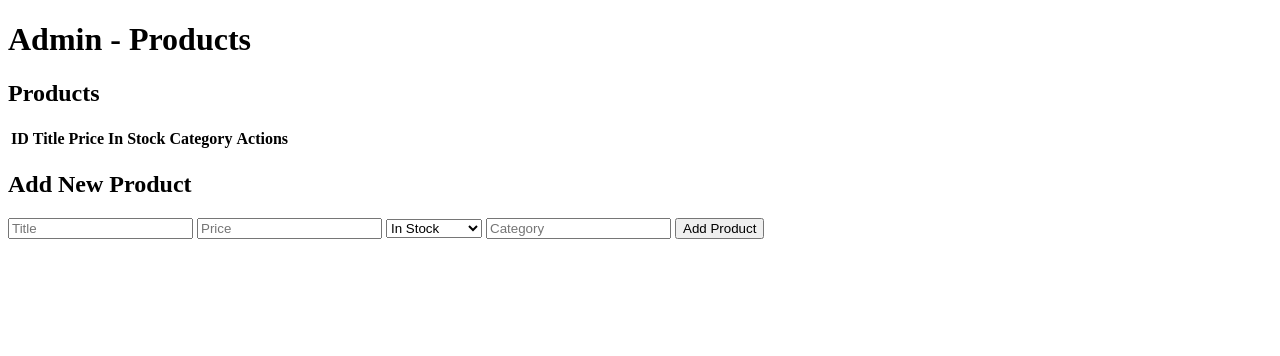
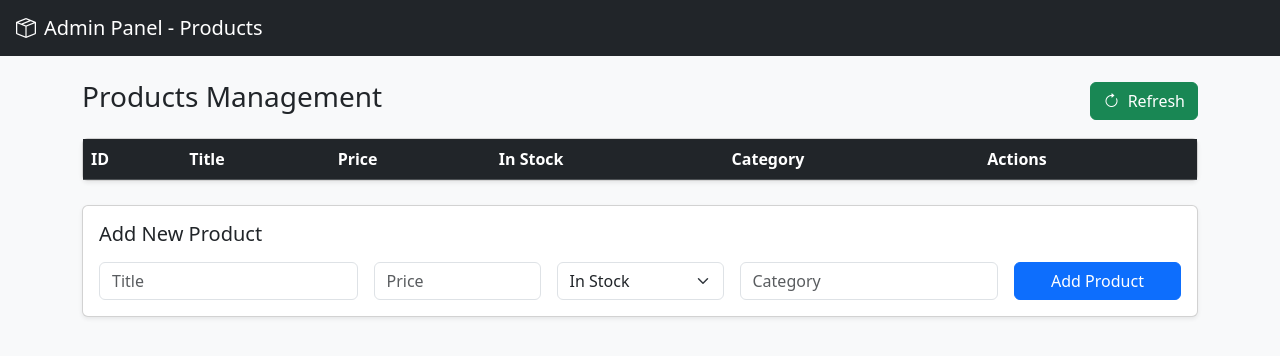
Before and after one commit to Mortezaahm/ecommerce-backend-project, a website: page Frontend/pages/admin-product.html in a window 1280 px wide. Drawn offline with nearby package versions, Linux system fonts and the light colour scheme; no server answers; sample sign-in values are in the browser's storage.

Commit message:
modify admin panel design

```diff
--- a/Frontend/pages/admin-product.html
+++ b/Frontend/pages/admin-product.html
@@ -1,21 +1,49 @@
-<!-- pages/admin-products.html -->
 <!doctype html>
 <html lang="sv">
   <head>
     <meta charset="UTF-8" />
-    <title>Admin - Products</title>
+    <title>Admin Panel - Products</title>
+
+    <!-- Bootstrap 5 -->
+    <link
+      href="https://cdn.jsdelivr.net/npm/bootstrap@5.3.3/dist/css/bootstrap.min.css"
+      rel="stylesheet"
+    />
+    <link
+      rel="stylesheet"
+      href="https://cdn.jsdelivr.net/npm/bootstrap-icons@1.11.3/font/bootstrap-icons.css"
+    />
+
+    <!-- Optional custom CSS -->
     <link rel="stylesheet" href="/assets/css/auth.css" />
   </head>
-  <body>
-    <!-- Header component -->
-    <div id="header"></div>
 
-    <main>
-      <h1>Admin - Products</h1>
+  <body class="bg-light">
+    <!-- Navbar -->
+    <nav class="navbar navbar-dark bg-dark px-3 mb-4">
+      <span class="navbar-brand">
+        <i class="bi bi-box-seam me-2"></i>Admin Panel - Products
+      </span>
+    </nav>
 
-      <h2>Products</h2>
-      <table id="products-table">
-        <thead>
+    <main class="container">
+      <!-- Page Title -->
+      <div class="d-flex justify-content-between align-items-center mb-3">
+        <h1 class="h3">Products Management</h1>
+        <button class="btn btn-success" id="refresh-btn">
+          <i class="bi bi-arrow-clockwise me-1"></i> Refresh
+        </button>
+      </div>
+
+      <!-- Products Table -->
+      <div class="card shadow-sm mb-4">
+        <div class="card-body p-0">
+          <div class="table-responsive">
+            <table
+              class="table table-striped table-hover mb-0"
+              id="products-table"
+            >
+              <thead class="table-dark">
                 <tr>
                   <th>ID</th>
                   <th>Title</th>
@@ -26,26 +54,69 @@
                 </tr>
               </thead>
               <tbody>
-          <!-- Products will be displayed here -->
+                <!-- Products will be populated by JS -->
               </tbody>
             </table>
+          </div>
+        </div>
+      </div>
 
-      <h2>Add New Product</h2>
-      <form id="add-product-form">
-        <input type="text" id="title" placeholder="Title" required />
-        <input type="number" id="price" placeholder="Price" required />
-        <select id="in_stock">
+      <!-- Add New Product Form -->
+      <div class="card shadow-sm mb-5">
+        <div class="card-body">
+          <h5 class="card-title mb-3">Add New Product</h5>
+          <form id="add-product-form" class="row g-3">
+            <div class="col-md-3">
+              <input
+                type="text"
+                id="title"
+                class="form-control"
+                placeholder="Title"
+                required
+              />
+            </div>
+            <div class="col-md-2">
+              <input
+                type="number"
+                id="price"
+                class="form-control"
+                placeholder="Price"
+                required
+              />
+            </div>
+            <div class="col-md-2">
+              <select id="in_stock" class="form-select">
                 <option value="true">In Stock</option>
                 <option value="false">Out of Stock</option>
               </select>
-        <input type="text" id="category" placeholder="Category" required />
-        <button type="submit">Add Product</button>
+            </div>
+            <div class="col-md-3">
+              <input
+                type="text"
+                id="category"
+                class="form-control"
+                placeholder="Category"
+                required
+              />
+            </div>
+            <div class="col-md-2 d-grid">
+              <button type="submit" class="btn btn-primary">Add Product</button>
+            </div>
           </form>
+        </div>
+      </div>
     </main>
 
-    <!-- Footer component -->
-    <div id="footer"></div>
+    <!-- Bootstrap JS -->
+    <script src="https://cdn.jsdelivr.net/npm/bootstrap@5.3.3/dist/js/bootstrap.bundle.min.js"></script>
+    <!-- Your JS -->
+    <script src="/assets/js/admin-products.js"></script>
 
-    <script src="/assets/js/admin-products.js"></script>
+    <script>
+      // Refresh button
+      document.getElementById("refresh-btn")?.addEventListener("click", () => {
+        location.reload();
+      });
+    </script>
   </body>
 </html>
```
Also changed, not shown: Frontend/pages/admin-users.html (+51 -13 lines), Frontend/pages/admin.html (+53 -11 lines). Lines whose indentation alone changed are shown as unchanged.
